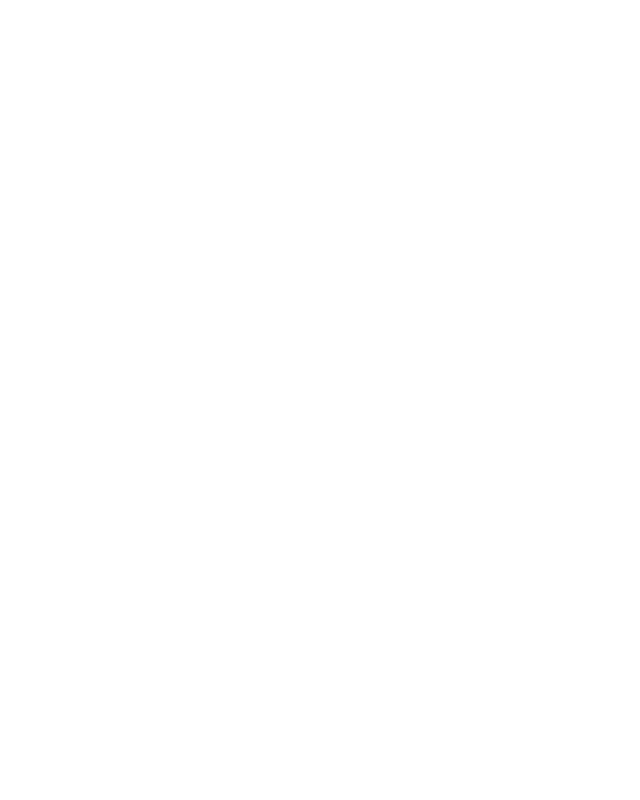
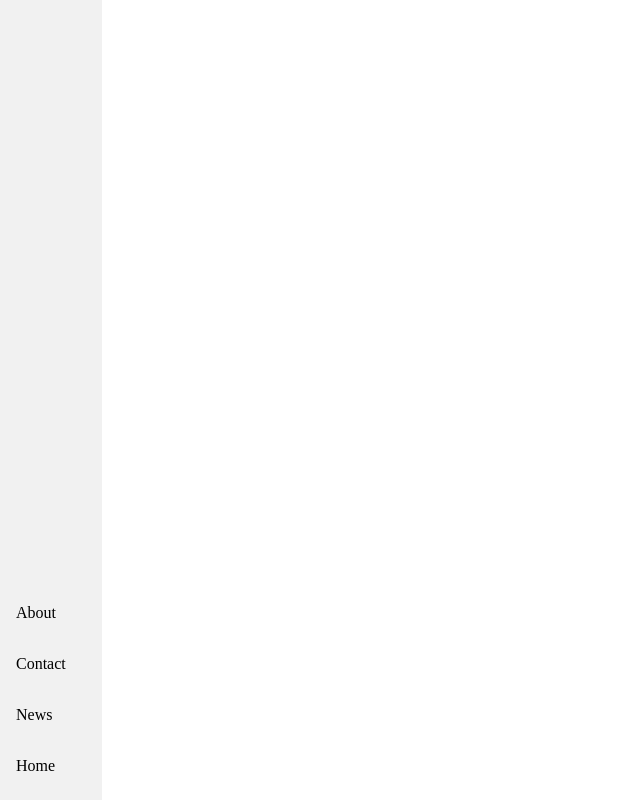
Before and after one commit to peichedev/forumproject, a PHP site: page /vue/header.php in a window 1280 px wide. Before the commit the part shown is empty. Shown: the whole page, without its empty margins (0-640 px from the left). Run offline with PHP 8.4, Linux system fonts and the light colour scheme; some libraries are stand-ins or nearby versions.

Commit message:
first commit

```diff
--- /dev/null
+++ b/css/FStyle.css
@@ -0,0 +1,35 @@
+/* * */
+body
+{
+    margin: 0;
+}
+
+/*header*/
+
+ul
+{
+    list-style-type: none;
+    margin: 0px;
+    padding: 0;
+    width: 8%;
+    background-color: #f1f1f1;
+    height: 100%;
+    position: fixed;
+    overflow: auto;
+    display: flex;
+    flex-direction: column-reverse;
+
+}
+
+li a
+{
+    display: block;
+    color: #000;
+    padding: 8px 0 25px 16px;
+    text-decoration: none;
+}
+
+li a:hover {
+    background-color: #555;
+    color: white;
+}
--- a/vue/header.php
+++ b/vue/header.php
@@ -0,0 +1,19 @@
+<!DOCTYPE html>
+<html>
+<head>
+	<title>ForumPAD</title>
+	<meta charset='utf-8'>
+    <link href="css/FStyle.css" rel="stylesheet">
+
+</head>
+<body>
+<header>
+	<nav>
+        <ul>
+            <li><a href="default.html">Home</a></li>
+            <li><a href="news.asp">News</a></li>
+            <li><a href="contact.asp">Contact</a></li>
+            <li><a href="about.asp">About</a></li>
+        </ul>
+    </nav>
+</header>
```
Also changed, not shown: index.php (+8 -3 lines).
